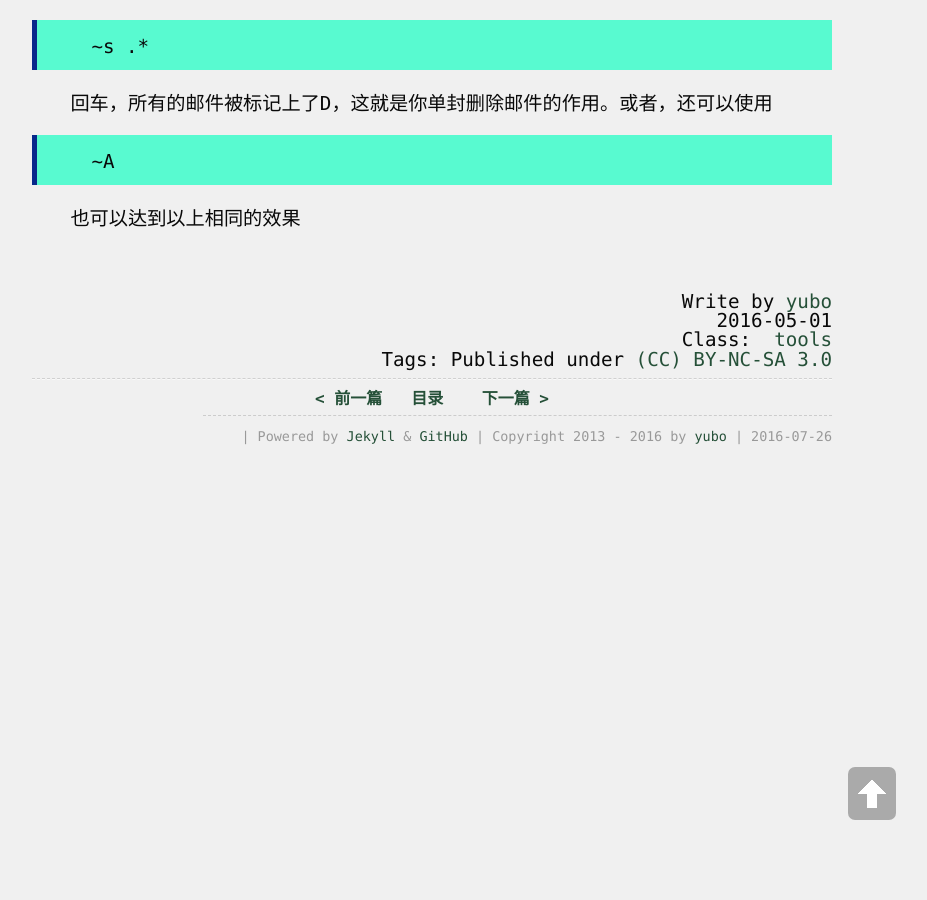
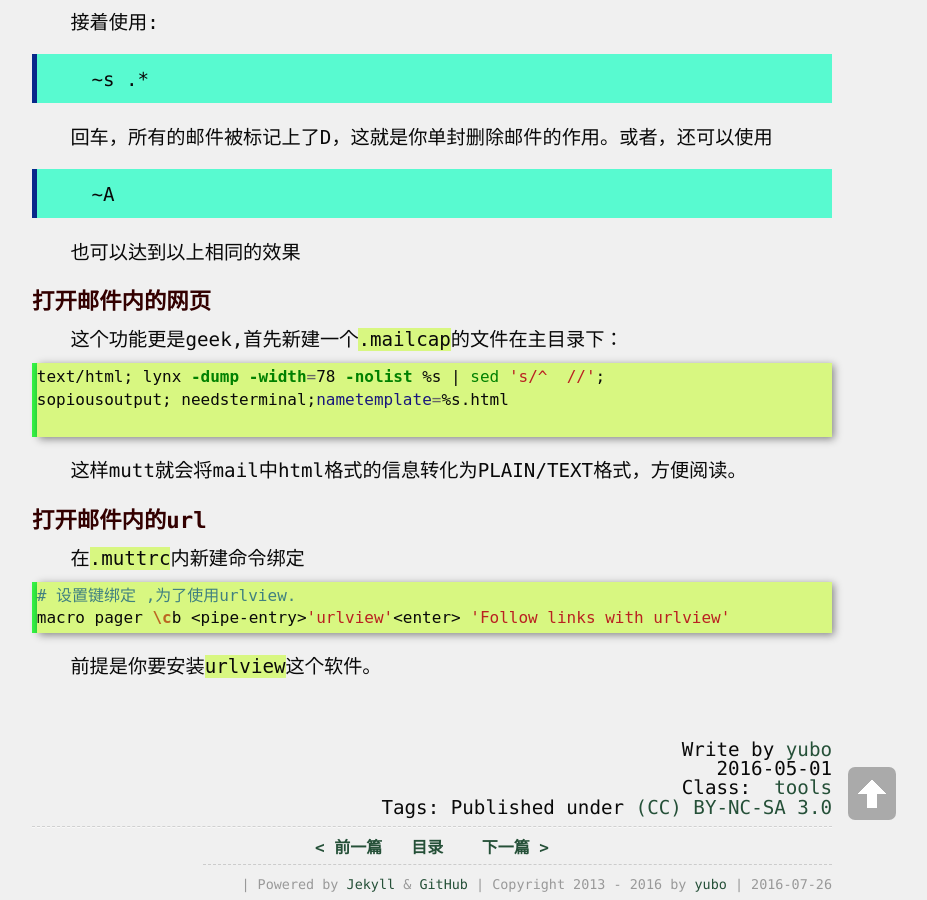
Before and after one commit to yuzibo/yuzibo.github.io, a Jekyll site: the page built from _posts/2016-05-01-mutt_commands.md, in a window 1280 px wide and 900 px high, scrolled down 790 px. Shown: the whole window, without its empty margins (208-1135 px from the left). Built offline with Jekyll 4.4.1, drawn with Linux system fonts in a browser that asks for light colours; comment, search, counter and statistics services are not loaded; some of the changed text lies outside the part shown.

Commit message:
add mutt

````diff
--- a/_posts/2016-05-01-mutt-del-all-message.md
+++ b/_posts/2016-05-01-mutt_commands.md
@@ -1,10 +1,14 @@
 ---
-title: "mutt删除邮箱内的全部邮件"
+title: "mutt使用技巧"
 layout: article
 category: tools
 ---
 
-# 真是太神奇了
+
+[github](https://github.com/yuzibo/configure_file/tree/master/mutt)
+
+# 删除某个邮箱的全部信件
+
 订阅了lkml,可是经常有很多的邮件看不了而删了。现在，强大的命令来了，请接招:
 
 首先，使用命令
@@ -39,3 +43,26 @@ Delete messages matching:
 >~A
 
 也可以达到以上相同的效果
+
+## 打开邮件内的网页
+
+这个功能更是geek,首先新建一个`.mailcap`的文件在主目录下：
+
+```bash
+text/html; lynx -dump -width=78 -nolist %s | sed 's/^  //';
+sopiousoutput; needsterminal;nametemplate=%s.html
+
+```
+
+这样mutt就会将mail中html格式的信息转化为PLAIN/TEXT格式，方便阅读。
+
+## 打开邮件内的url
+
+在`.muttrc`内新建命令绑定
+
+```bash
+# 设置键绑定 ,为了使用urlview.
+macro pager \cb <pipe-entry>'urlview'<enter> 'Follow links with urlview'
+```
+
+前提是你要安装`urlview`这个软件。
````
